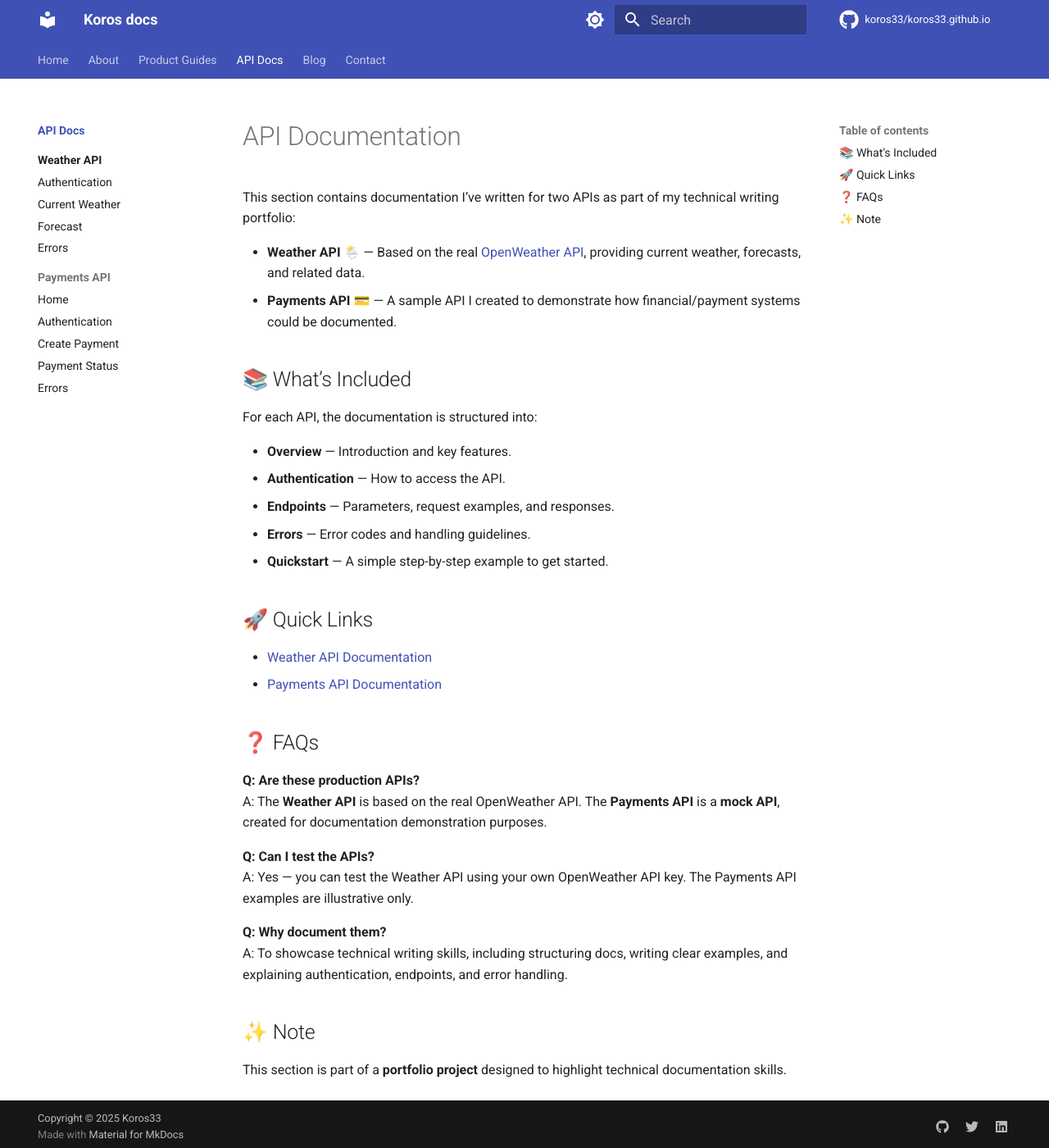
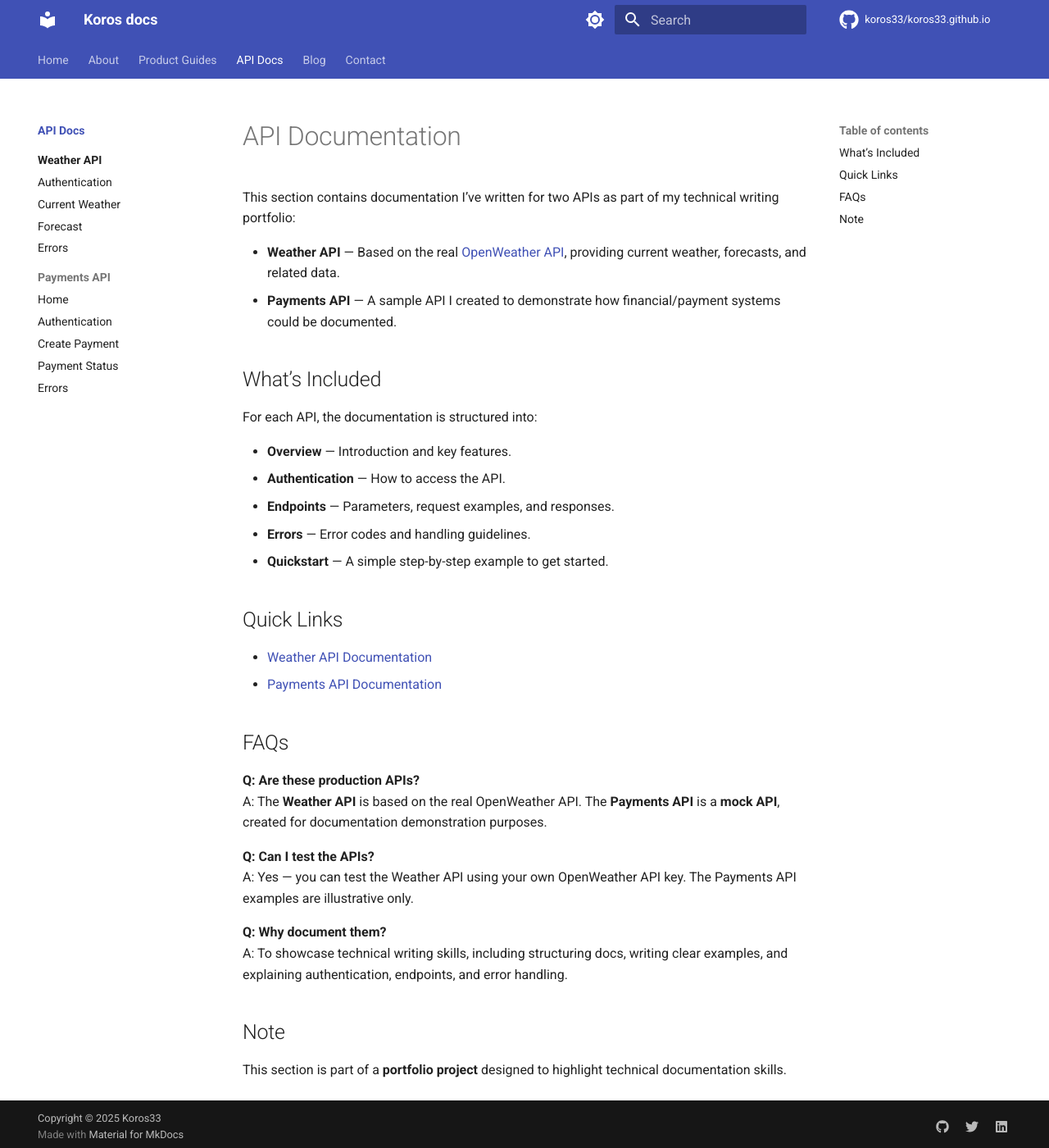
Before and after one commit to koros33/koros33.github.io, an MkDocs documentation site: the page built from docs/apidocs/index.md, in a window 1280 px wide and 1400 px high. Shown: the whole window at 82% size. Built offline with MkDocs 1.6.1 and Material for MkDocs 9.7.7, drawn with Linux system fonts in a browser that asks for light colours; comment, search, counter and statistics services are not loaded; the version menu is left out.

```diff
--- a/docs/apidocs/index.md
+++ b/docs/apidocs/index.md
@@ -1,11 +1,11 @@
 # API Documentation
 This section contains documentation I’ve written for two APIs as part of my technical writing portfolio:
 
-- **Weather API** 🌦️ — Based on the real [OpenWeather API](https://openweathermap.org/api), providing current weather, forecasts, and related data.
-- **Payments API** 💳 — A sample API I created to demonstrate how financial/payment systems could be documented.
+- **Weather API**  — Based on the real [OpenWeather API](https://openweathermap.org/api), providing current weather, forecasts, and related data.
+- **Payments API**  — A sample API I created to demonstrate how financial/payment systems could be documented.
 
 
-## 📚 What’s Included
+##  What’s Included
 For each API, the documentation is structured into:
 
 - **Overview** — Introduction and key features.
@@ -15,12 +15,12 @@ For each API, the documentation is structured into:
 - **Quickstart** — A simple step-by-step example to get started.
 
 
-## 🚀 Quick Links
+##  Quick Links
 - [Weather API Documentation](weather/index.md)
 - [Payments API Documentation](payments/index.md)
 
 
-## ❓ FAQs
+##  FAQs
 
 **Q: Are these production APIs?**
 A: The **Weather API** is based on the real OpenWeather API. The **Payments API** is a **mock API**, created for documentation demonstration purposes.
@@ -31,5 +31,5 @@ A: Yes — you can test the Weather API using your own OpenWeather API key. The
 **Q: Why document them?**
 A: To showcase technical writing skills, including structuring docs, writing clear examples, and explaining authentication, endpoints, and error handling.
 
-## ✨ Note
+##  Note
 This section is part of a **portfolio project** designed to highlight technical documentation skills.
```
